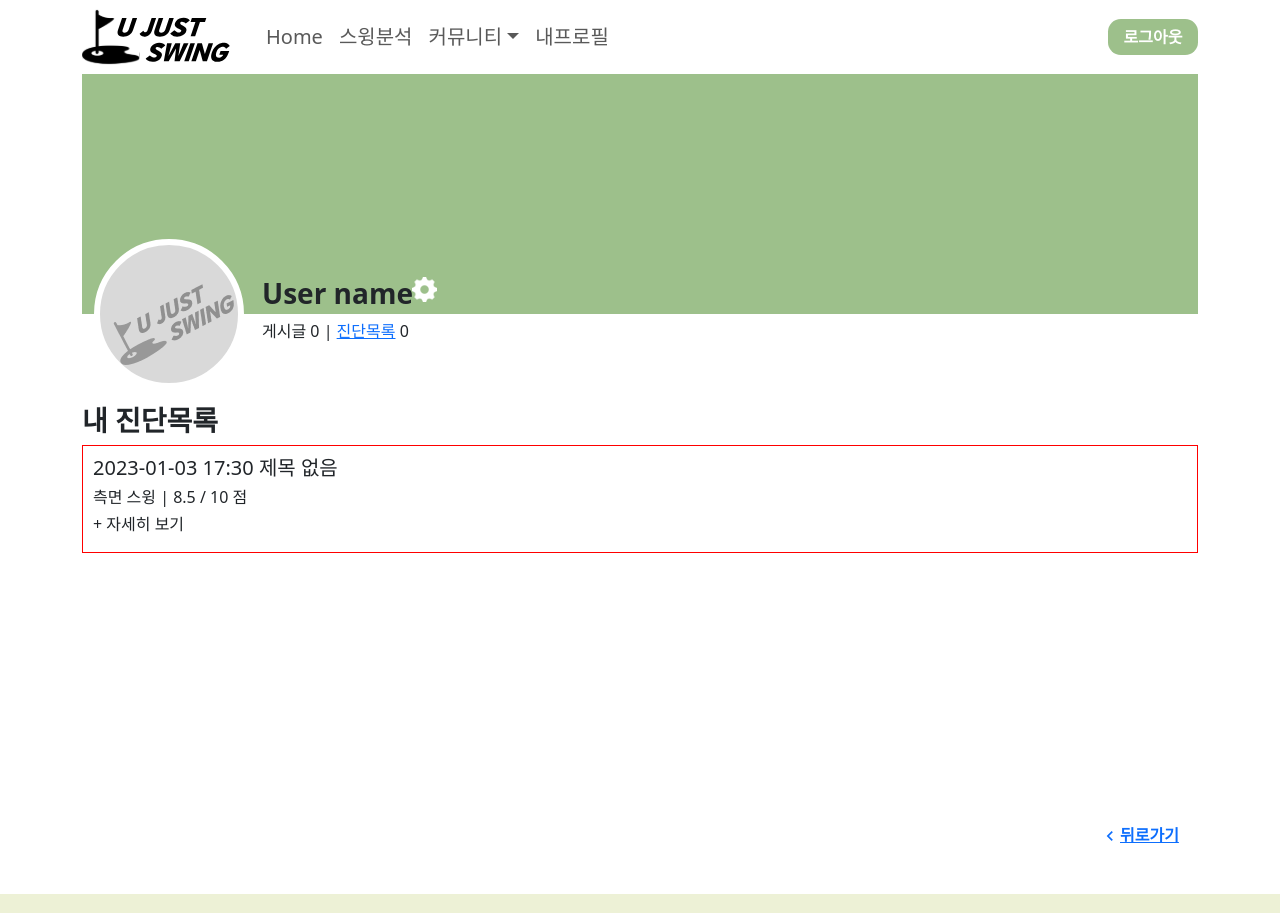
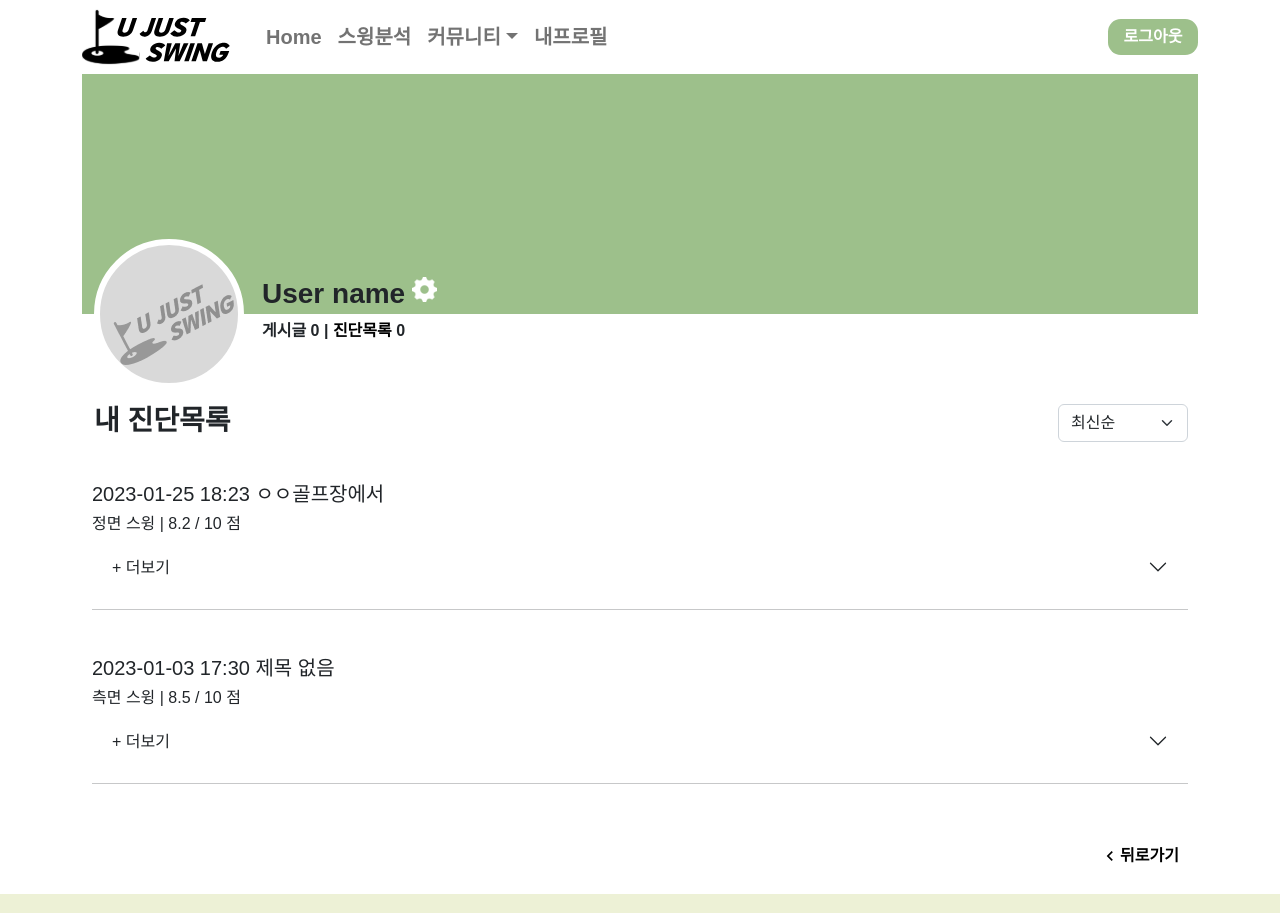
Before and after one commit to HyoJoon-Yang/UJS, a React (Create React App) app in the folder Front(typescript_ver)/: page /user-list in a window 1280 px wide. Shown: the top 913 px of the page. Built offline with nearby package versions, Linux system fonts and the light colour scheme.

Commit message:
타입스크립트 수정

```diff
--- a/Front(typescript_ver)/src/App.tsx
+++ b/Front(typescript_ver)/src/App.tsx
@@ -1,7 +1,7 @@
 import { BrowserRouter as Router, Routes, Route } from "react-router-dom";
 import "bootstrap/dist/css/bootstrap.min.css";
 import { AnimatePresence } from "framer-motion";
-
+import "../src/styles/App.css";
 import React from "react";
 import Main from "./pages/Main";
 import LogIn from "./pages/LogIn";
--- a/Front(typescript_ver)/src/components/ComparisonResult.tsx
+++ b/Front(typescript_ver)/src/components/ComparisonResult.tsx
@@ -2,9 +2,34 @@ import { Container } from "react-bootstrap";
 import { useState } from "react";
 import "../styles/ComparisonResult.css";
 import React from "react";
+import OverlayTrigger from 'react-bootstrap/OverlayTrigger';
+import Popover from 'react-bootstrap/Popover';
+import { EmailShareButton, EmailIcon, FacebookShareButton, FacebookIcon, LineShareButton, LineIcon } from "react-share";
+
 
 export default function ComparisonResult() {
-  const [isOn, setIsOn] = useState(true);
+  const currentUrl = window.location.href;
+  const popover = (
+      <Popover id="popover-basic">
+        <Popover.Body>
+          자유게시판에 자랑하기
+          <hr />
+          <Container className="d-flex justify-content-between" style={{ width: "150px"}}>
+              <EmailShareButton url={currentUrl}>
+                  <EmailIcon size={30} round={true}></EmailIcon>
+              </EmailShareButton>
+              <FacebookShareButton url={currentUrl}>
+                  <FacebookIcon size={30} round={true}></FacebookIcon>
+              </FacebookShareButton>
+              <LineShareButton url={currentUrl}>
+                  <LineIcon size={30} round={true}></LineIcon>
+              </LineShareButton>
+          </Container>
+        </Popover.Body>
+      </Popover>
+    );
+
+  const [ isOn, setIsOn ] = useState(true);
   return (
     <Container fluid id="comparison-result-container">
       <h3>분석 결과</h3>
@@ -24,9 +49,11 @@ export default function ComparisonResult() {
         <button className="result-btn">
           <img src="img/download.svg" alt="download btn" /> 결과 저장하기
         </button>
-        <button className="result-btn" style={{ marginLeft: "10px" }}>
-          <img src="img/share.svg" alt="share btn" /> 결과 공유하기
-        </button>
+        <OverlayTrigger trigger="click" placement="left" overlay={popover}>
+          <button className="result-btn" style={{ marginLeft: "10px"}}>
+            <img src="img/share.svg" alt="share btn" /> 결과 공유하기
+          </button>
+        </OverlayTrigger>
       </Container>
     </Container>
   );
--- /dev/null
+++ b/Front(typescript_ver)/src/components/UserListMoreBtn.tsx
@@ -0,0 +1,23 @@
+import Accordion from 'react-bootstrap/Accordion';
+import Row from 'react-bootstrap/Row';
+import Col from 'react-bootstrap/Col';
+import React from "react";
+
+export default function UserListMoreBtn() {
+  return (
+    <Accordion flush>
+        <Accordion.Item eventKey="0">
+            <Accordion.Header>+ 더보기</Accordion.Header>
+            <Accordion.Body>
+                <Row>
+                    <Col sm={4}>
+                        분석 영상 출력 부분
+                    </Col>
+                    <Col sm={8}>분석 결과 텍스트 출력 부분</Col>
+                </Row>
+            </Accordion.Body>
+        </Accordion.Item>
+    </Accordion>
+
+    );
+}
--- a/Front(typescript_ver)/src/pages/UserList.tsx
+++ b/Front(typescript_ver)/src/pages/UserList.tsx
@@ -5,33 +5,38 @@ import "../styles/UserList.css";
 import React from "react";
 import { Layout } from "src/components/layout/Layout";
 import AccountHeader from "src/components/AccountHeader";
+import Form from 'react-bootstrap/Form';
+import "../styles/UserList.css";
+import UserListMoreBtn from "src/components/UserListMoreBtn";
 
 export default function UserList() {
   return (
     <Layout>
-      <Container style={{ minHeight: "100vh", position: "relative" }}>
+            <Container style={{ minHeight: '100vh', position: "relative" }}>
                 <AccountHeader />
-        <h3>
-          <b>내 진단목록</b>
-        </h3>
+                <Container id="user-list-heading">
+                    <h3><b>내 진단목록</b></h3>
+                    <Form.Select id="select-order" aria-label="Default select example">
+                        <option value="1">최신순</option>
+                        <option value="2">과거순</option>
+                    </Form.Select>
+                </Container>
                 <Container className="user-list-box">
-          <h5>2023-01-03 17:30 제목 없음</h5>
+                    <h5>2023-01-25 18:23  ㅇㅇ골프장에서</h5>
+                    <h6>정면 스윙 | 8.2 / 10 점</h6>
+                    <UserListMoreBtn />
+                    <hr />
+                </Container>
+                <Container className="user-list-box">
+                    <h5>2023-01-03 17:30  제목 없음</h5>
                     <h6>측면 스윙 | 8.5 / 10 점</h6>
-          <h6>+ 자세히 보기</h6>
+                    <UserListMoreBtn />
+                    <hr />
                 </Container>
-        <Link
-          to="/account"
-          style={{
-            width: "100px",
-            position: "absolute",
-            bottom: "20px",
-            right: "10px",
-          }}
-        >
-          <ChevronLeftIcon boxSize={20} style={{ float: "left" }} />
-          <h6>
-            <b>뒤로가기</b>
-          </h6>
+                <br />
+                <Link to="/account" id="user-list-back-btn">
+                    <ChevronLeftIcon boxSize={20} style={{ float:"left" }} />
+                    <h6><b>뒤로가기</b></h6>
                 </Link>
             </Container>
         </Layout>
--- a/Front(typescript_ver)/src/styles/UserList.css
+++ b/Front(typescript_ver)/src/styles/UserList.css
@@ -1,4 +1,30 @@
 .user-list-box {
-    border: 1px solid red;
     padding: 10px;
+    margin-bottom: 10px;
 }
+
+#user-list-heading {
+    position: relative;
+    display: inline-block;
+    width: 100%;
+    margin-bottom: 20px;
+}
+
+#user-list-heading > h3 {
+    float: left;
+}
+
+#select-order {
+    width: 130px;
+    position: absolute;
+    right: 10px;
+}
+
+#user-list-back-btn {
+    display: inline-block;
+    width: 100px;
+    position: absolute;
+    bottom: 0;
+    right: 10px;
+    color: black;
+}
```
Also changed, not shown: Front(typescript_ver)/package.json (+60 -0 lines), 1 other file (tests, documents, lock files or other folders). Lines whose indentation alone changed are shown as unchanged.
